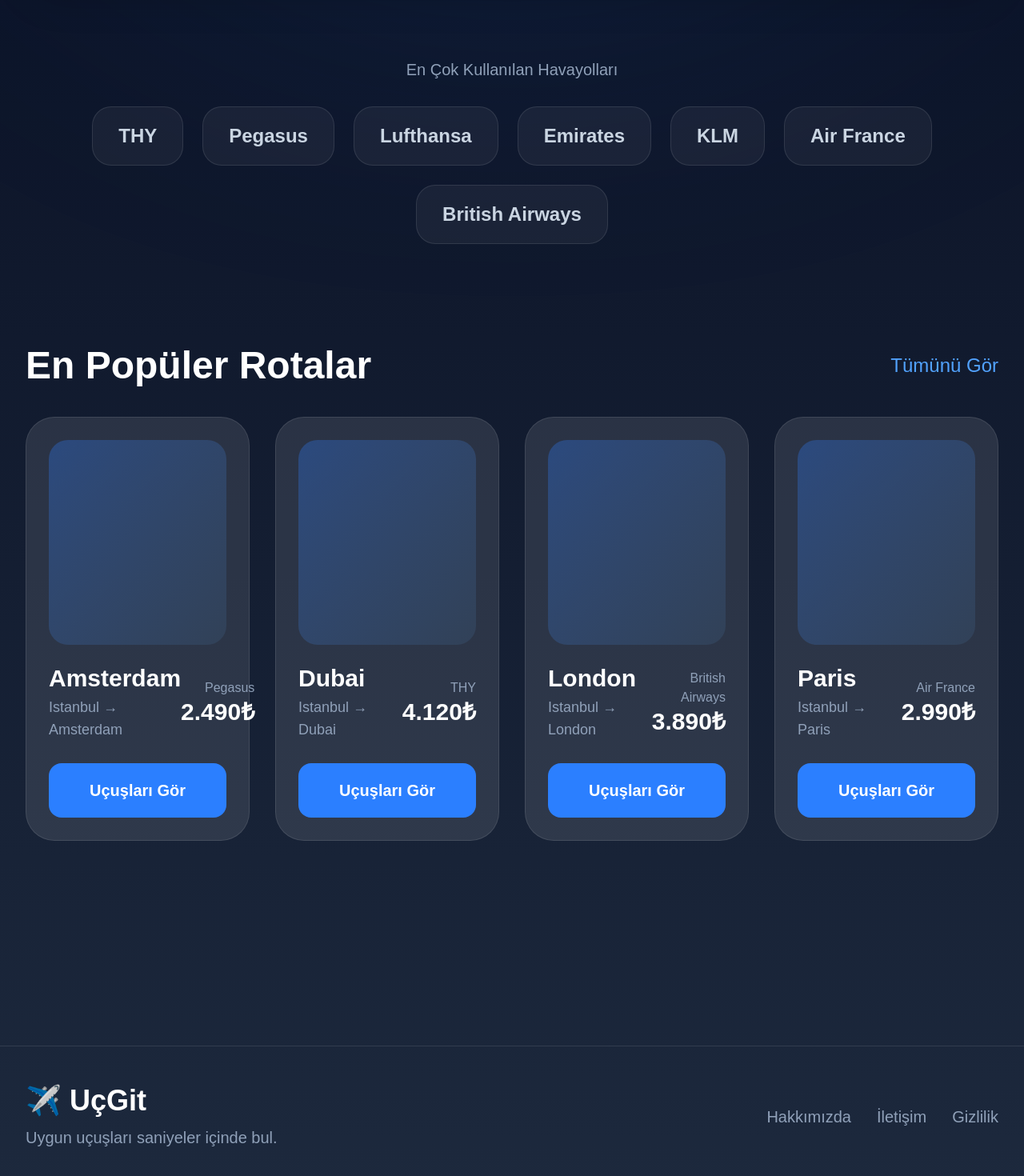
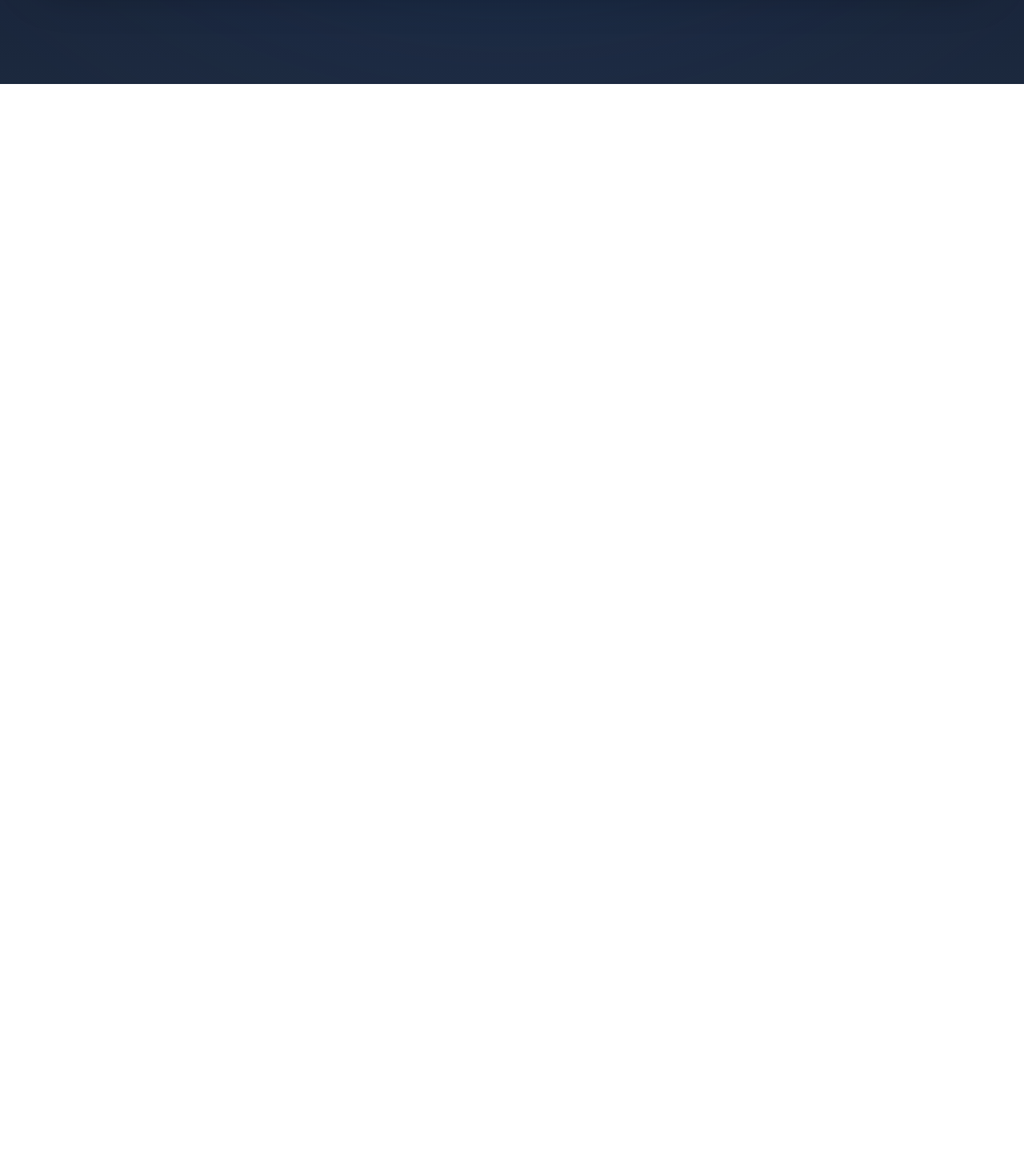
Before and after one commit to melihizzet/flight-platform, a Next.js app: page / in a window 1280 px wide. Shown: the part 1080-2550 px from the top of the page at 80% size. After the commit the page ends 1185 px from the top, so only its background shows below. Built offline with nearby package versions, Linux system fonts and the light colour scheme.

Commit message:
flight results system v1

```diff
--- a/app/page.tsx
+++ b/app/page.tsx
@@ -41,41 +41,37 @@ const airports = [
   },
 ];
 
-const destinations = [
+const flights = [
   {
-    from: "Istanbul",
-    to: "Amsterdam",
+    airline: "Pegasus",
+    from: "SAW",
+    to: "AMS",
+    departure: "08:30",
+    arrival: "11:20",
+    duration: "3s 50dk",
+    direct: true,
     price: "2.490₺",
-    airline: "Pegasus",
   },
   {
-    from: "Istanbul",
-    to: "Dubai",
-    price: "4.120₺",
     airline: "THY",
+    from: "IST",
+    to: "LHR",
+    departure: "10:15",
+    arrival: "13:50",
+    duration: "4s 35dk",
+    direct: true,
+    price: "3.890₺",
   },
   {
-    from: "Istanbul",
-    to: "London",
-    price: "3.890₺",
-    airline: "British Airways",
+    airline: "Lufthansa",
+    from: "IST",
+    to: "CDG",
+    departure: "07:10",
+    arrival: "11:40",
+    duration: "5s 30dk",
+    direct: false,
+    price: "2.990₺",
   },
-  {
-    from: "Istanbul",
-    to: "Paris",
-    price: "2.990₺",
-    airline: "Air France",
-  },
-];
-
-const airlines = [
-  "THY",
-  "Pegasus",
-  "Lufthansa",
-  "Emirates",
-  "KLM",
-  "Air France",
-  "British Airways",
 ];
 
 export default function Home() {
@@ -91,6 +87,8 @@ export default function Home() {
   const [passengers, setPassengers] = useState(1);
 
   const [cabin, setCabin] = useState("Economy");
+
+  const [showResults, setShowResults] = useState(false);
 
   const filteredFrom = airports.filter((airport) =>
     airport.code.toLowerCase().includes(fromAirport.toLowerCase()) ||
@@ -320,138 +318,129 @@ export default function Home() {
           </div>
 
           {/* Search Button */}
-          <button className="w-full mt-8 bg-blue-500 hover:bg-blue-600 transition rounded-3xl p-7 text-2xl font-black shadow-lg shadow-blue-500/30">
+          <button
+            onClick={() => setShowResults(true)}
+            className="w-full mt-8 bg-blue-500 hover:bg-blue-600 transition rounded-3xl p-7 text-2xl font-black shadow-lg shadow-blue-500/30"
+          >
             Uçuş Ara
           </button>
 
         </div>
 
-        {/* Airlines */}
-        <div className="mt-24">
+        {/* Results */}
+        {showResults && (
 
-          <p className="text-slate-400 text-xl mb-8 text-center">
-            En Çok Kullanılan Havayolları
-          </p>
+          <div className="mt-24">
 
-          <div className="flex flex-wrap items-center justify-center gap-6">
+            <div className="flex items-center justify-between mb-10">
 
-            {airlines.map((airline) => (
-              <div
-                key={airline}
-                className="bg-white/5 border border-white/10 rounded-3xl px-8 py-5 text-2xl font-bold text-slate-300 hover:bg-white/10 transition"
-              >
-                {airline}
-              </div>
-            ))}
+              <h3 className="text-5xl font-black">
+                Uçuş Sonuçları
+              </h3>
 
-          </div>
+              <p className="text-slate-400 text-2xl">
+                {flights.length} uçuş bulundu
+              </p>
 
-        </div>
+            </div>
 
-        {/* Popular Routes */}
-        <div className="mt-32">
+            <div className="space-y-6">
 
-          <div className="flex items-center justify-between mb-10">
+              {flights.map((flight, index) => (
 
-            <h3 className="text-5xl font-black">
-              En Popüler Rotalar
-            </h3>
+                <div
+                  key={index}
+                  className="bg-white/10 border border-white/10 rounded-[36px] p-8 hover:bg-white/15 transition"
+                >
 
-            <button className="text-blue-400 hover:text-blue-300 text-2xl">
-              Tümünü Gör
-            </button>
+                  <div className="flex flex-col lg:flex-row lg:items-center lg:justify-between gap-8">
 
-          </div>
+                    {/* Airline */}
+                    <div>
 
-          <div className="grid md:grid-cols-2 lg:grid-cols-4 gap-8">
+                      <p className="text-slate-400 text-lg">
+                        Havayolu
+                      </p>
 
-            {destinations.map((destination) => (
+                      <h4 className="text-3xl font-black mt-2">
+                        {flight.airline}
+                      </h4>
 
-              <div
-                key={destination.to}
-                className="bg-white/10 border border-white/10 rounded-[36px] p-7 hover:bg-white/15 transition cursor-pointer"
-              >
+                    </div>
 
-                <div className="h-64 rounded-3xl bg-gradient-to-br from-blue-500/30 to-slate-700 mb-6"></div>
+                    {/* Flight */}
+                    <div className="flex items-center gap-8">
 
-                <div className="flex items-center justify-between">
+                      <div>
 
-                  <div>
+                        <p className="text-4xl font-black">
+                          {flight.departure}
+                        </p>
 
-                    <h4 className="text-3xl font-black">
-                      {destination.to}
-                    </h4>
+                        <p className="text-slate-400 mt-1">
+                          {flight.from}
+                        </p>
 
-                    <p className="text-slate-400 text-lg mt-1">
-                      {destination.from} → {destination.to}
-                    </p>
+                      </div>
 
-                  </div>
+                      <div className="text-center">
 
-                  <div className="text-right">
+                        <p className="text-slate-400">
+                          {flight.duration}
+                        </p>
 
-                    <p className="text-base text-slate-400">
-                      {destination.airline}
-                    </p>
+                        <div className="w-32 h-[2px] bg-white/20 my-3"></div>
 
-                    <p className="text-3xl font-black">
-                      {destination.price}
-                    </p>
+                        <p className="text-sm text-blue-400">
+                          {flight.direct ? "Direkt Uçuş" : "Aktarmalı"}
+                        </p>
+
+                      </div>
+
+                      <div>
+
+                        <p className="text-4xl font-black">
+                          {flight.arrival}
+                        </p>
+
+                        <p className="text-slate-400 mt-1">
+                          {flight.to}
+                        </p>
+
+                      </div>
+
+                    </div>
+
+                    {/* Price */}
+                    <div className="text-right">
+
+                      <p className="text-slate-400 text-lg">
+                        Kişi başı
+                      </p>
+
+                      <p className="text-5xl font-black mt-2">
+                        {flight.price}
+                      </p>
+
+                      <button className="bg-blue-500 hover:bg-blue-600 transition px-8 py-4 rounded-2xl mt-5 font-bold text-xl">
+                        Siteye Git
+                      </button>
+
+                    </div>
 
                   </div>
 
                 </div>
 
-                <button className="w-full mt-7 bg-blue-500 hover:bg-blue-600 transition py-5 rounded-2xl font-bold text-xl">
-                  Uçuşları Gör
-                </button>
+              ))}
 
-              </div>
-
-            ))}
+            </div>
 
           </div>
 
-        </div>
+        )}
 
       </section>
-
-      {/* Footer */}
-      <footer className="border-t border-white/10 mt-32">
-
-        <div className="max-w-[1600px] mx-auto px-8 py-12 flex flex-col lg:flex-row items-center justify-between gap-8">
-
-          <div>
-
-            <h3 className="text-4xl font-black">
-              ✈️ UçGit
-            </h3>
-
-            <p className="text-slate-400 mt-3 text-xl">
-              Uygun uçuşları saniyeler içinde bul.
-            </p>
-
-          </div>
-
-          <div className="flex items-center gap-8 text-slate-400 text-xl">
-
-            <button className="hover:text-white transition">
-              Hakkımızda
-            </button>
-
-            <button className="hover:text-white transition">
-              İletişim
-            </button>
-
-            <button className="hover:text-white transition">
-              Gizlilik
-            </button>
-
-          </div>
-
-        </div>
-
-      </footer>
 
     </main>
   );
```
